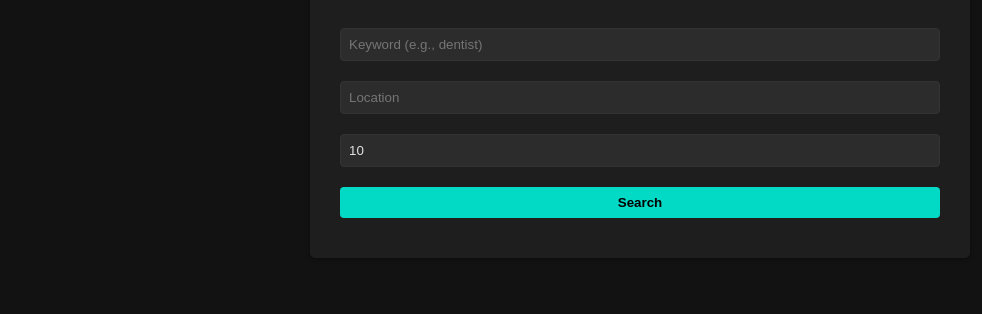
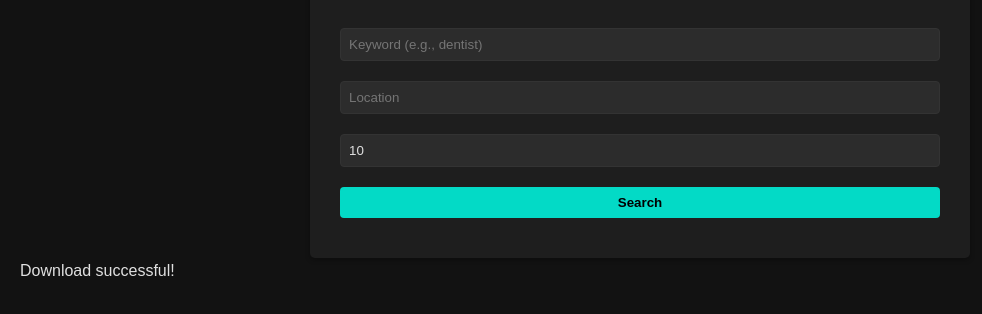
Before and after one commit to jkuechly/dreamatic.ai, a plain HTML site: page search.html in a window 1280 px wide. Shown: the part 126-440 px from the top of the page, without its empty margins (0-982 px from the left). Drawn offline with Linux system fonts and the light colour scheme.

Commit message:
Update search.html (fixed download notifcation)

```diff
--- a/search.html
+++ b/search.html
@@ -80,6 +80,8 @@
         <div id="loading">Searching...</div>
         <div id="results"></div>
     </div>
+
+    <div id="downloadNotification">Download successful!</div>
 
     <script>
         let searchResults = [];
```
